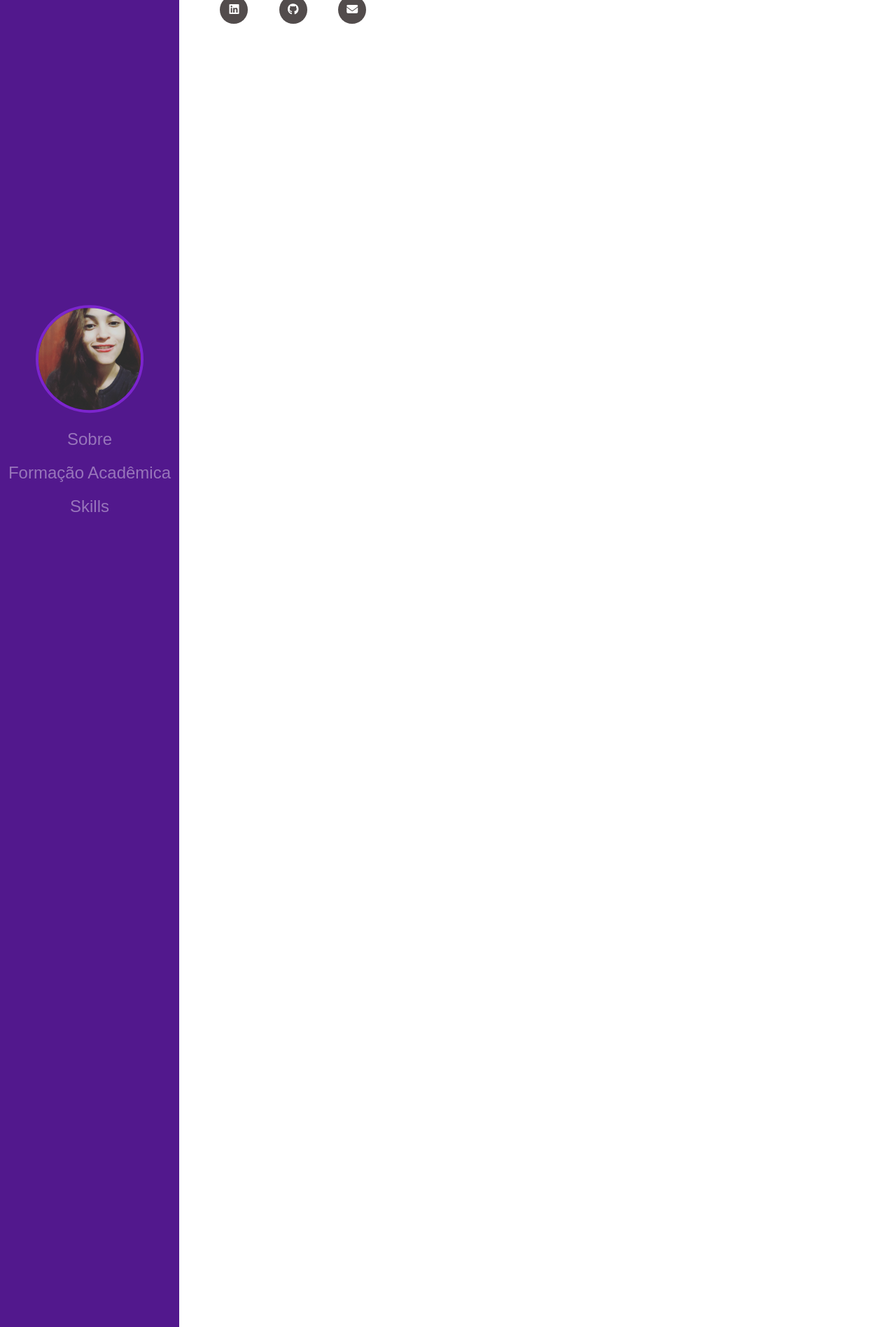
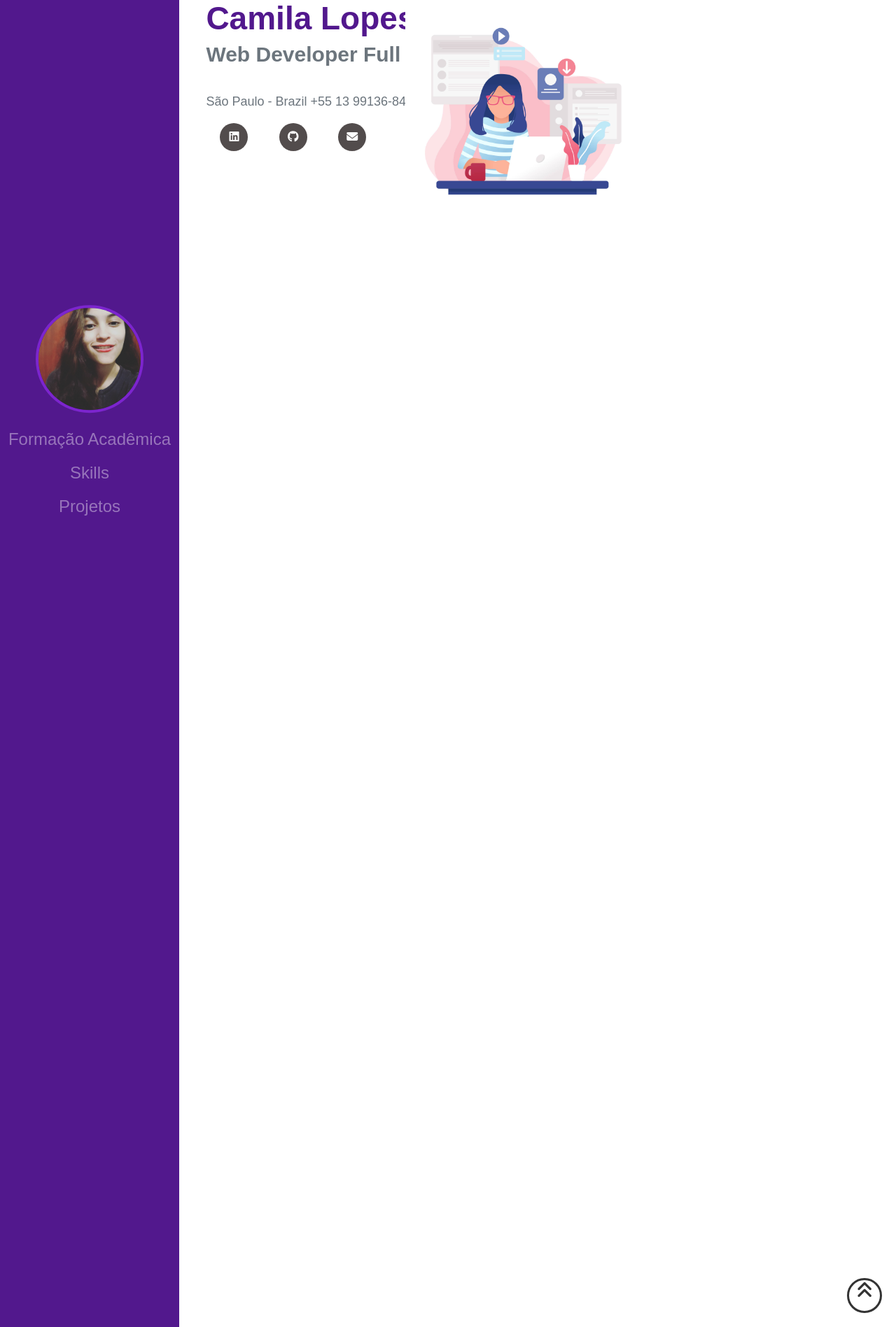
Before and after one commit to Camilacslopes/Portfolio, a PHP site: page / in a window 1280 px wide. Shown: the part 703-2600 px from the top of the page at 70% size. Run offline with PHP 8.4, Linux system fonts and the light colour scheme; some libraries are stand-ins or nearby versions; some web fonts are replaced.

Commit message:
ajuste de posicionamento

```diff
--- a/css/style.css
+++ b/css/style.css
@@ -84,7 +84,7 @@
 
 section#sobre{
       position: relative;
-      top: 70%;
+      top: 77%;
       transform: translateY(-50%);
 }
 
@@ -112,6 +112,54 @@
     margin-top: 40px;
 }
 
+section#formacao{
+    position: relative;
+    top: 85%;
+    transform: translateY(-50%);
+}
+
+section#formacao p{
+    align-self: center;
+    color: #6c757d;
+    font-size: 30px;
+    margin-top: 77px;
+}
+
+section#skills{
+    position: relative;
+    top: 85%;
+    transform: translateY(-50%);
+}
+
+section#skills p{
+    align-self: center;
+    color: #6c757d;
+    font-size: 30px;
+    margin-top: 77px;
+}
+
+section#experiencia{
+    position: relative;
+    top: 85%;
+    transform: translateY(-50%);
+}
+
+section#experiencia p{
+    align-self: center;
+    color: #6c757d;
+    font-size: 30px;
+    margin-top: 77px;
+}
+
+
+#sobre img{
+    width: 35%;
+    display: inline-block;
+    position: absolute;
+    margin-left: 30%;
+    padding-bottom: 60%;
+}
+
 
 .icons-social {
     margin-top: 20px;
@@ -137,21 +185,7 @@
     background-color: rgb(82, 24, 141);
 }
 
-section#experiencia{
-    position: relative;
-    top: 55%;
-    transform: translateY(-50%);
-}
 
-section#experiencia p{
-    color: #6c757d;
-    font-size: 30px;
-    margin-top: 40px;
-}
-
-.secao {
-    position: relative;
-  }
 
 
   .scroll {
@@ -166,3 +200,27 @@
     transform: rotate(45deg);
     margin: 14px 0 0 16.5px;
   }
+
+
+  #myBtn {
+    align-self: baseline;
+    position: fixed;
+    bottom: 20px;
+    right: 20px;
+    font-size: 26px;
+    width: 50px;
+    height: 50px;
+    background-color: #fff;
+    color: #333;
+    cursor: pointer;
+    outline: none;
+    border: 3px solid #333;
+    border-radius: 50%;
+    transition-duration: 0.2s;
+    transition-timing-function: ease-in-out;
+    transition-property: background-color, color;
+  }
+  #myBtn:hover, #myBtn:focus {
+    background-color: #333;
+    color: #fff;
+  }
--- a/index.html
+++ b/index.html
@@ -4,6 +4,8 @@
 
     <meta charset="UTF-8">
     <meta name="viewport" content="width=device-width, initial-scale=1.0">
+
+
 
     <link href="css/style.css" rel="stylesheet">
     <link href="https://fonts.googleapis.com/css2?family=Saira+Extra+Condensed:wght@600&display=swap" rel="stylesheet">
@@ -13,7 +15,13 @@
 </head>
 <body>
 
+
+
+
     <div class="parent">
+
+
+
 
      <div class= "sidebar">
 
@@ -24,9 +32,9 @@
            </div><!--img-->
 
           <div class="menu">
-            <a href= "#sobre">Sobre</a>
             <a href="#formacao">Formação Acadêmica</a>
-            <a href="#experiencia">Skills</a>
+            <a href= "#skills">Skills</a>
+            <a href="#experiencia">Projetos</a>
 
         </div><!--menu-->
       </div><!--sidebar-pos-->
@@ -36,7 +44,11 @@
 
     <div class="content">
 
+        <a name="top"></a>
         <section class="secao" id="sobre">
+
+          <img src="img/developer.jpg">
+
 
             <h2><span>Camila Lopes</span></h2>
             <h3> Web Developer Full Stack </h3>
@@ -46,9 +58,11 @@
          <div class="icons-social">
              <a href="https://www.linkedin.com/in/camila-lopes-a90511107/"><i class="fab fa-linkedin"></i></a>
              <a href="https://github.com/Camilacslopes"><i class="fab fa-github"></i></a>
-             <a href=""><i class="fas fa-envelope"></i></a>
+             <a href="mailto:camilacslopes@gmail.com"><i class="fas fa-envelope"></i></a>
+
 
          </div><!--icons-->
+
 
 
 
@@ -57,23 +71,42 @@
 
 
 
-            <section class="secao" id="formacao">
+
+
+              <section class="secao" id="formacao">
+                <p><a name="formacao">Formação Acadêmica</a></p>
+
+
+
+            </section>
+
+            <section class="secao" id="skills">
+              <p><a name="skills">Skills</a></p>
+
+              <i class="fab fa-html5"></i>
+              <i class="fab fa-css3-alt"></i>
+              <i class="fab fa-bootstrap"></i>
+              <i class="fab fa-js"></i>
+              <i class="fab fa-node"></i>
+
 
           </section>
 
 
-
             <section class="secao" id="experiencia">
-          <p><a name="sobre">Skills</a></p>
+          <p><a name="experiencia">Projetos</a></p>
         </section>
 
-
+        <button><a href="#top" id="myBtn"><i class="fas fa-angle-double-up"></i></a></button>
 
 
       </div><!--content-->
     </div><!--parent-->
 
+
     <script src="https://code.jquery.com/jquery-3.4.1.min.js"></script>
+
+
     <script>
         var _AlturaDocumento = $(window).height(); //pega altura da janela
 
@@ -84,10 +117,10 @@
       function ScrollSecao() {
 
         var body = $('html, body');
-        if($(this).parent('.secao').is('#sobre')) {
+        if($(this).parent('.secao').is('#formacao')) {
           //verifica se está na primeira seção e rola para a segunda
           body.animate({scrollTop: _AlturaDocumento}, '500');
-        } else if ($(this).parent('.secao').is('#formacao')) {
+        } else if ($(this).parent('.secao').is('#skills')) {
           //verifica se está na segunda seção e rola para a terceira
           body.animate({scrollTop: _AlturaDocumento*2}, '500');
         } else if ($(this).parent('.secao').is('#experiencia')) {
@@ -102,7 +135,10 @@
       $('.icone-scroll').click(ScrollSecao); //chama a função na ação de click no ícone
 
       $(AlturaSecao); //chama a nossa função só depois que o documento estiver completamente carregado
+
     </script>
+
+
 
     </body>
 </html>
```
